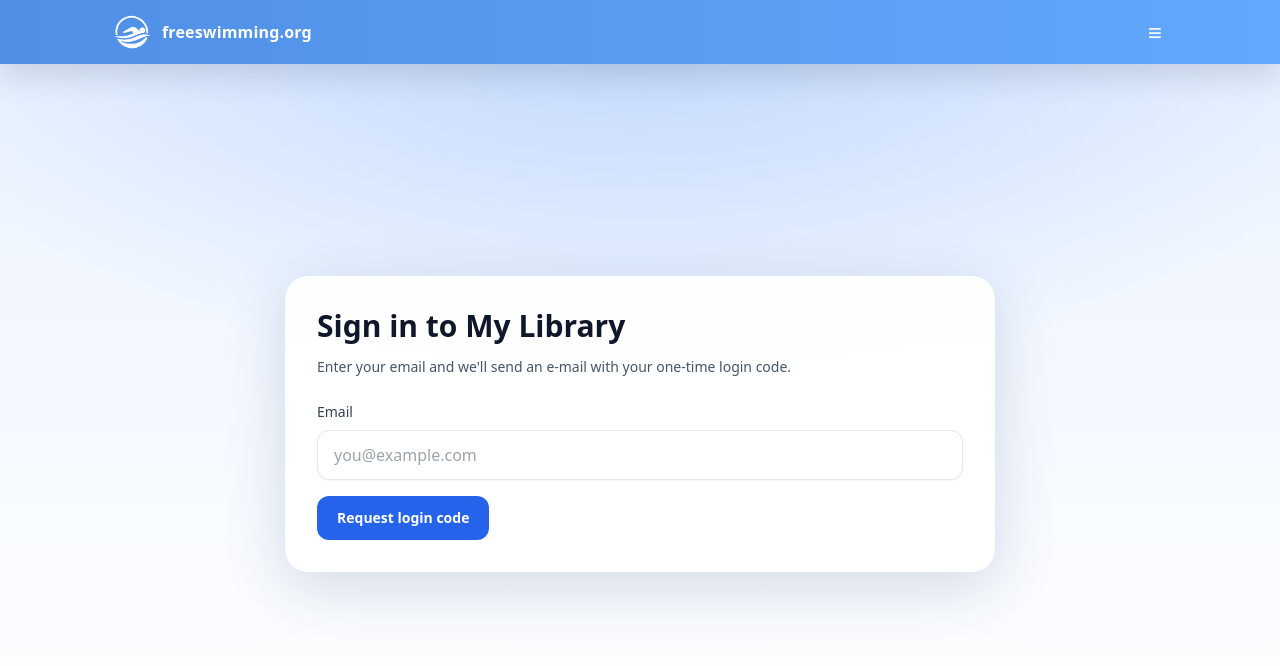
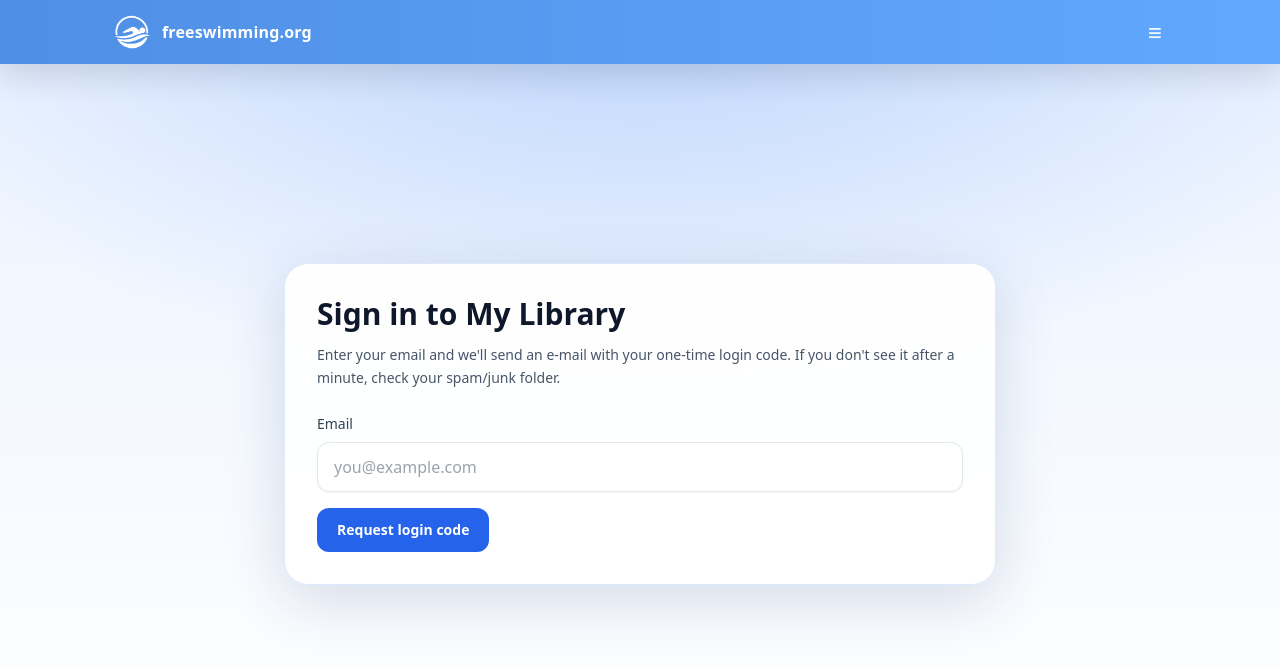
Before and after one commit to stianvikra/freeswimming, a Next.js app: page /auth/sign-in in a window 1280 px wide. Shown: the top 666 px of the page. Built offline with nearby package versions, Linux system fonts and the light colour scheme; no server answers.

Commit message:
docs(video): clarify overlay terms and Camtasia build steps (#118)
* docs(video): clarify overlay terms and Camtasia build steps

* feat(auth): add spam/junk guidance for login code

```diff
--- a/app/auth/sign-in/page.tsx
+++ b/app/auth/sign-in/page.tsx
@@ -45,7 +45,8 @@ export default async function SignInPage({ searchParams }: Props) {
         <div className="w-full rounded-3xl border border-blue-100 bg-white/95 p-8 shadow-[0_16px_60px_rgba(24,58,107,0.16)]">
           <h1 className="text-3xl font-bold text-slate-900">Sign in to My Library</h1>
           <p className="mt-3 text-sm leading-relaxed text-slate-600">
-            Enter your email and we&apos;ll send an e-mail with your one-time login code.
+            Enter your email and we&apos;ll send an e-mail with your one-time login code. If you
+            don&apos;t see it after a minute, check your spam/junk folder.
           </p>
 
           <AuthRequestStatus sent={sent} error={error} cooldownUntilMs={cooldownUntil} />
--- a/components/auth/AuthRequestStatus.tsx
+++ b/components/auth/AuthRequestStatus.tsx
@@ -58,7 +58,7 @@ export default function AuthRequestStatus({ sent, error, cooldownUntilMs }: Prop
         ? formatLoginCodeCooldownMessageFromSeconds(remainingSeconds)
         : "You can request a new login code now."
       : state === "sent"
-        ? "Sign-in email sent. Enter the code below."
+        ? "Sign-in email sent. Enter the code below. If you don't see it, check your spam/junk folder."
         : error;
 
   const style = STYLE_BY_STATE[state];
```
Also changed, not shown: 2 other files (tests, documents, lock files or other folders).
